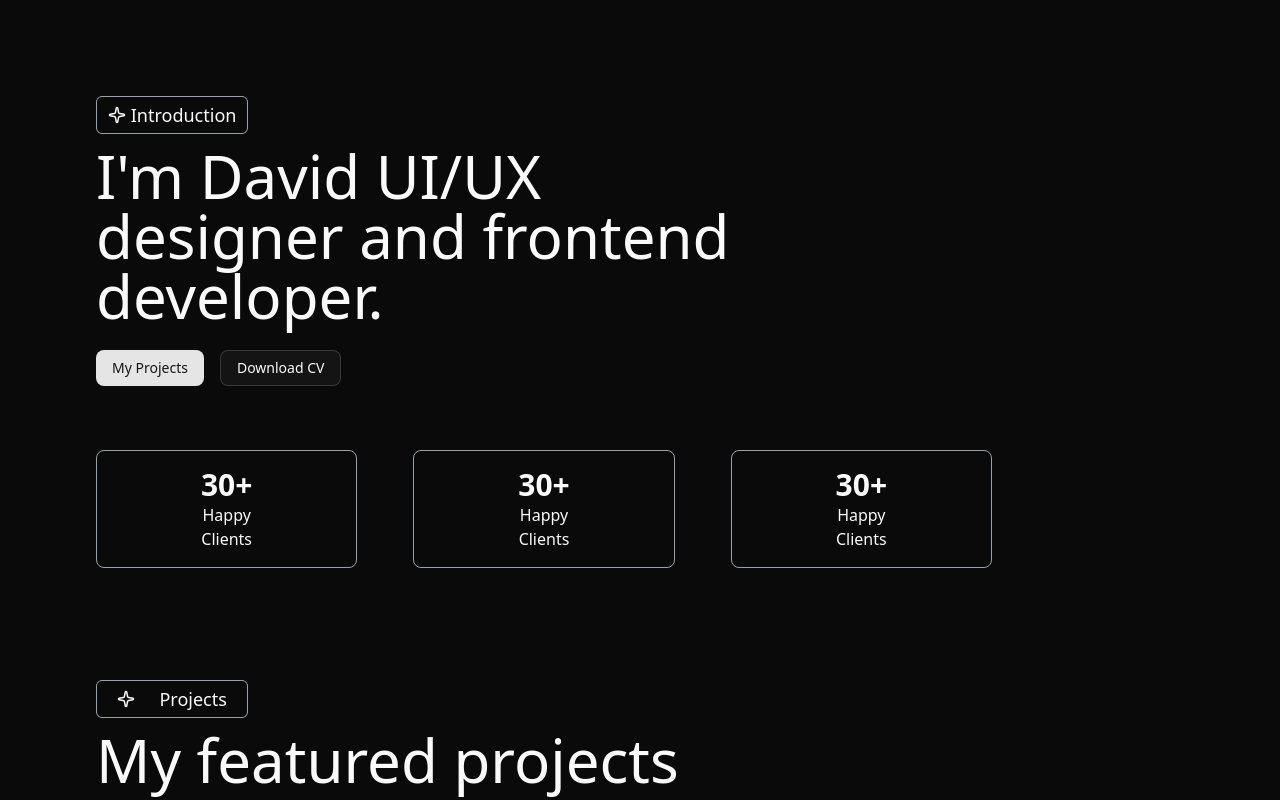
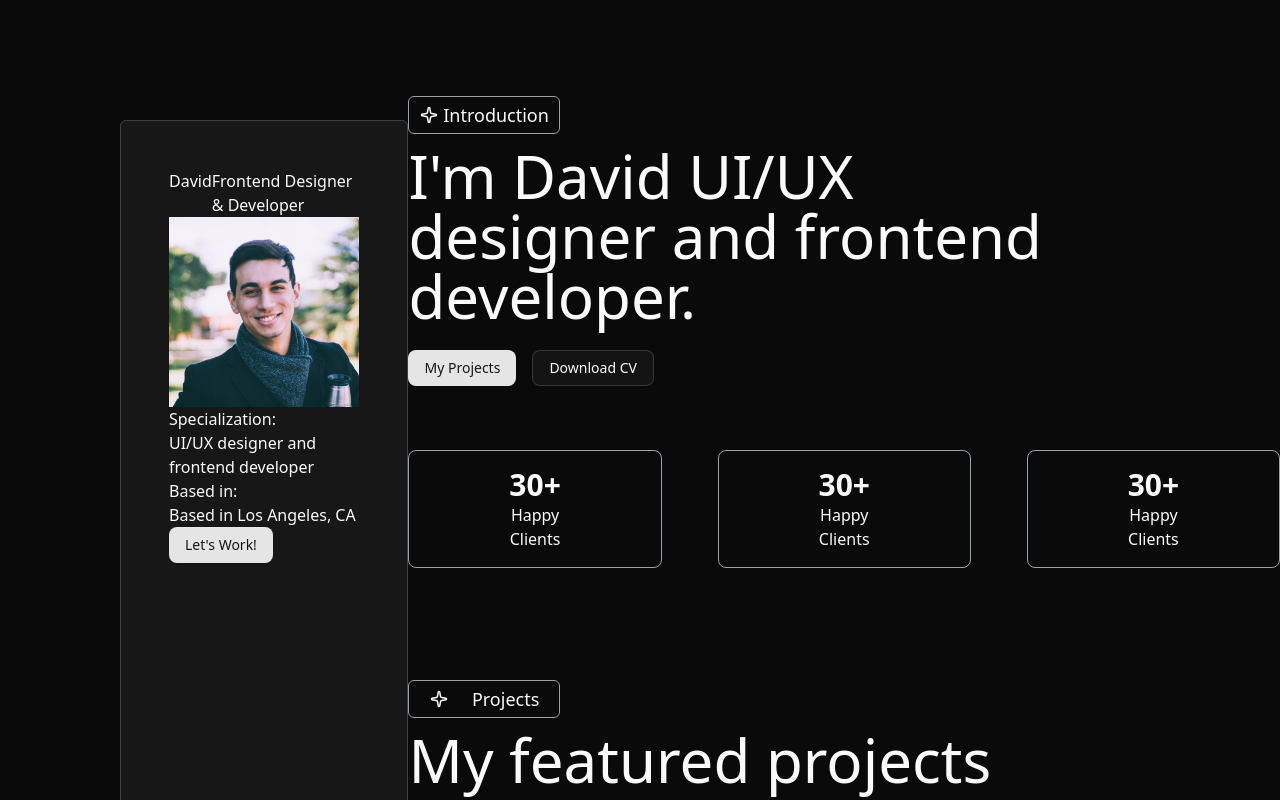
Before and after one commit to BitWizCoder/CWS-personal-portfolio, a React (Vite) app: page / in a window 1280 px wide. Shown: the top 800 px of the page. Built offline with nearby package versions, Linux system fonts and the light colour scheme.

Commit message:
added sidebar

```diff
--- a/src/App.tsx
+++ b/src/App.tsx
@@ -4,12 +4,15 @@
 import Projects from "./components/Projects";
 import Resume from "./components/Resume";
 import Services from "./components/Services";
+import SidebarAbout from "./components/SidebarAbout";
 import Stats from "./components/Stats";
 import Tools from "./components/Tools";
 
 function App() {
   return (
-    <div className="flex justify-center flex-col mt-24 ml-24">
+    <div className="flex justify-center mt-24 ml-24">
+      <SidebarAbout />
+      <div>
         <Introduction />
         <Stats />
         <Projects />
@@ -19,6 +22,7 @@
         <Tools />
         <Contact />
       </div>
+    </div>
   );
 }
 
--- a/src/components/SidebarAbout.tsx
+++ b/src/components/SidebarAbout.tsx
@@ -7,9 +7,11 @@
      ml-6"
     >
       <div>
-        <h2>David</h2>
-        <p>Frontend Designer & Developer</p>
-        <img src="" alt="" />
+        <div className="flex justify-between">
+          <h2>David</h2>
+          <p>Frontend Designer & Developer</p>
+        </div>
+        <img src="./avatar.jpg" alt="Avatar" />
         <div>
           <p>Specialization:</p>
           <h2>UI/UX designer and frontend developer</h2>
```
Lines whose indentation alone changed are shown as unchanged.
